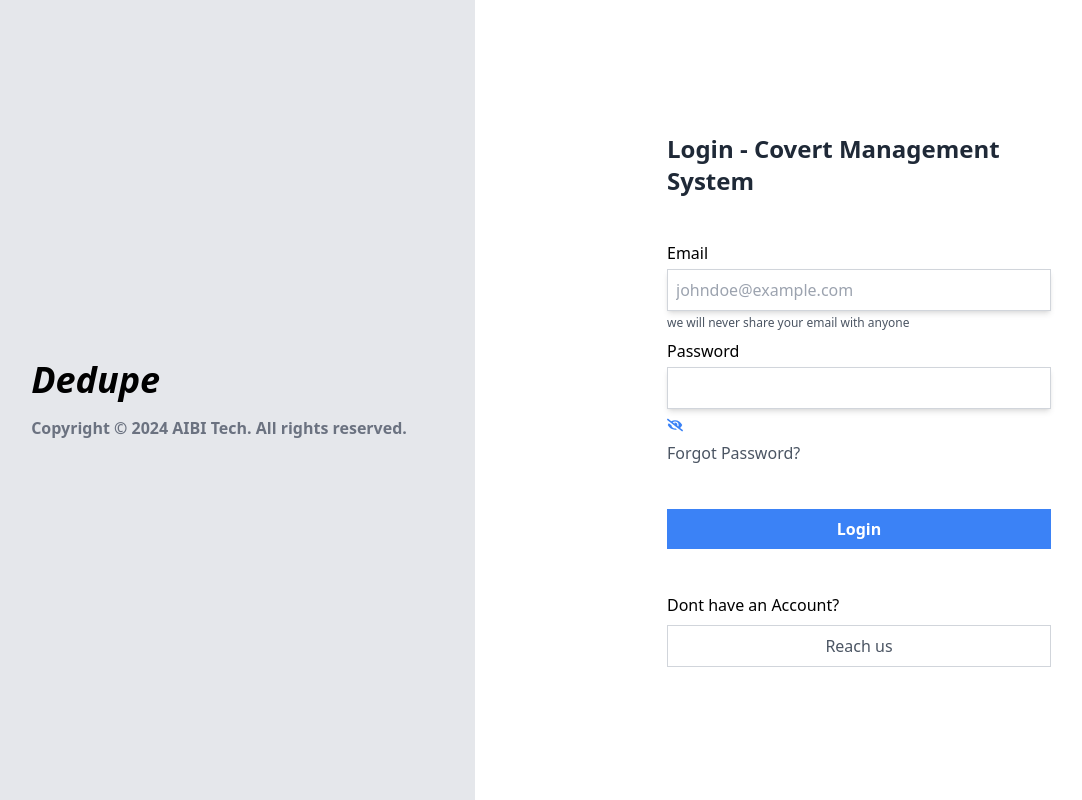
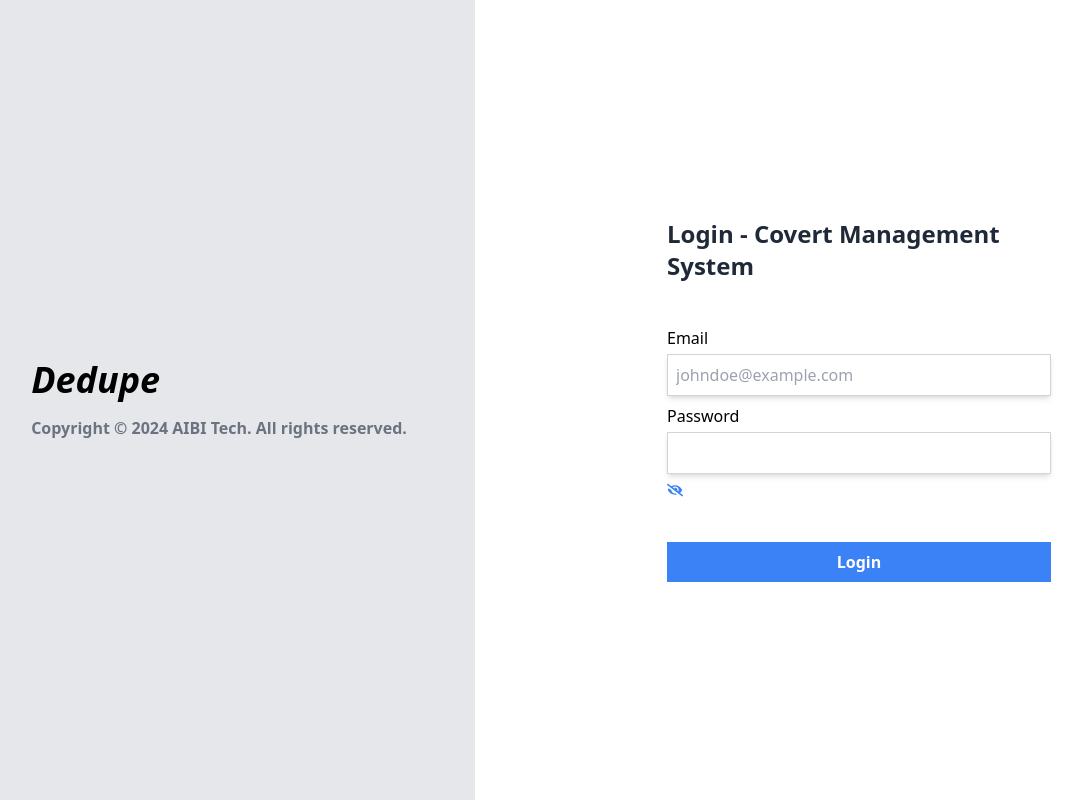
Before and after one commit to AIBI-Technologies-Dedupe/old-dedupe, a React (Vite) app in the folder client/: page /login in a window 1280 px wide. Shown: the whole page, without its empty margins (37-1119 px from the left). Built offline with nearby package versions, Linux system fonts and the light colour scheme.

Commit message:
mionr changes

```diff
--- a/client/src/components/Sidebar/utils/Nav.jsx
+++ b/client/src/components/Sidebar/utils/Nav.jsx
@@ -30,6 +30,7 @@
 			subpages: [
 				{ name: "Search Audit", to: "/history/search" },
 				{ name: "Login Audit", to: "/history/users" },
+				{ name: "Upload Audit", to: "/history/upload" },
 			],
 		},
 		{
--- a/client/src/pages/history/upload/index.jsx
+++ b/client/src/pages/history/upload/index.jsx
@@ -28,10 +28,10 @@
 							Name
 						</th>
 						<th scope="col" className="px-6 py-3">
-							Search Count
+							Upload Count
 						</th>
 						<th scope="col" className="px-6 py-3">
-							Search Date
+							Upload Date
 						</th>
 					</tr>
 				</thead>
@@ -39,9 +39,9 @@
 					{users.map((user, idx) => {
 						return (
 							<tr key={idx} className="bg-white">
-								<td className="px-6 py-4">{user.name}</td>
-								<td className="px-6 py-4">{user.searchCount}</td>
-								<td className="px-6 py-4">{user.searchDate}</td>
+								<td className="px-6 py-4">{user.email}</td>
+								<td className="px-6 py-4">{user.successfulUploadCount}</td>
+								<td className="px-6 py-4">{user.uploadDate}</td>
 							</tr>
 						);
 					})}
--- a/client/src/pages/home/index.jsx
+++ b/client/src/pages/home/index.jsx
@@ -47,10 +47,13 @@
 				</div>
 			</div>
 			<div className="grid grid-cols-3 gap-4">
-				<Link to="/">
+				<Link to="/history/search">
 					<InfoCard color="" title="Search Audit" icon={<FaBriefcase />} />
 				</Link>
-				<Link to="/cases/add">
+				<Link to="/history/upload">
+					<InfoCard color="" title="Upload Audit" icon={<FaBriefcase />} />
+				</Link>
+				<Link to="/history/users">
 					<InfoCard color="blue" title="User Audit" icon={<FaBriefcase />} />
 				</Link>
 				<Link to="/cases/add">
--- a/client/src/pages/login/Login.jsx
+++ b/client/src/pages/login/Login.jsx
@@ -73,9 +73,6 @@
 									setEmail(e.target.value);
 								}}
 							/>
-							<p className="text-xs text-gray-600">
-								we will never share your email with anyone
-							</p>
 						</div>
 						<div className="flex flex-col gap-1">
 							<label>Password</label>
@@ -97,7 +94,6 @@
 							className={`text-blue-500 ${hidden ? "" : "hidden"}`}
 							onClick={setHiddenPassword}
 						/>
-						<p className="text-gray-600">Forgot Password?</p>
 					</div>
 					{isLoading ? (
 						<button
@@ -112,13 +108,6 @@
 							Login
 						</button>
 					)}
-
-					<div className="flex flex-col gap-2">
-						<p>Dont have an Account?</p>
-						<button className=" text-gray-600 border border-gray-300 p-2 w-[100%]">
-							Reach us
-						</button>
-					</div>
 				</div>
 			</div>
 		</div>
```
